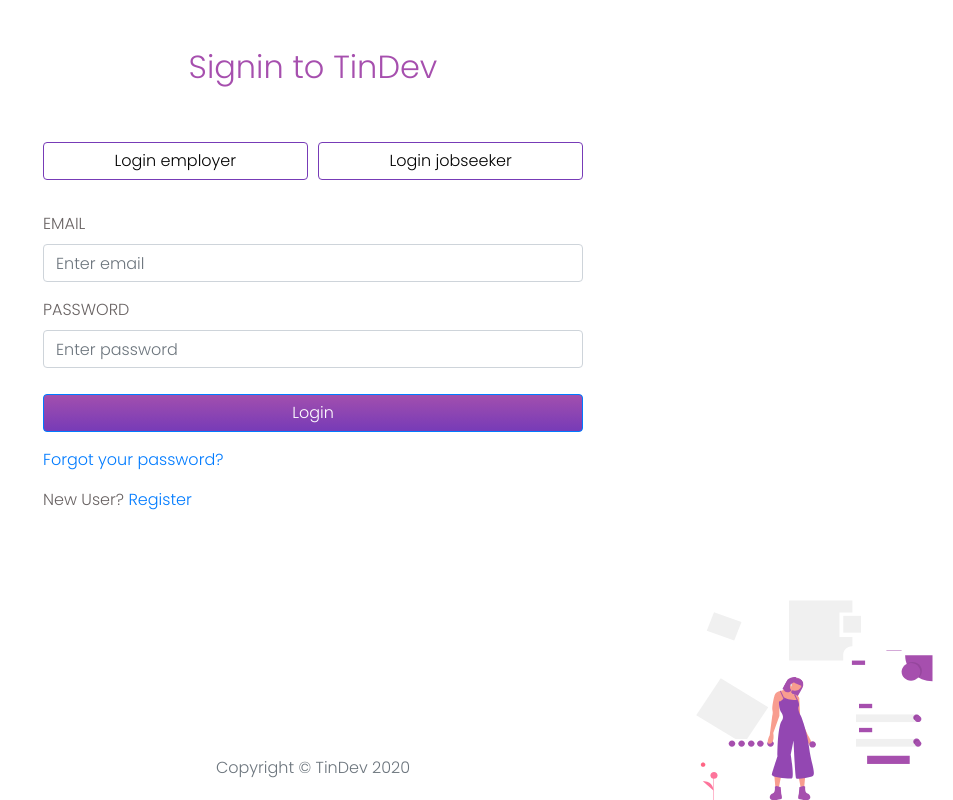
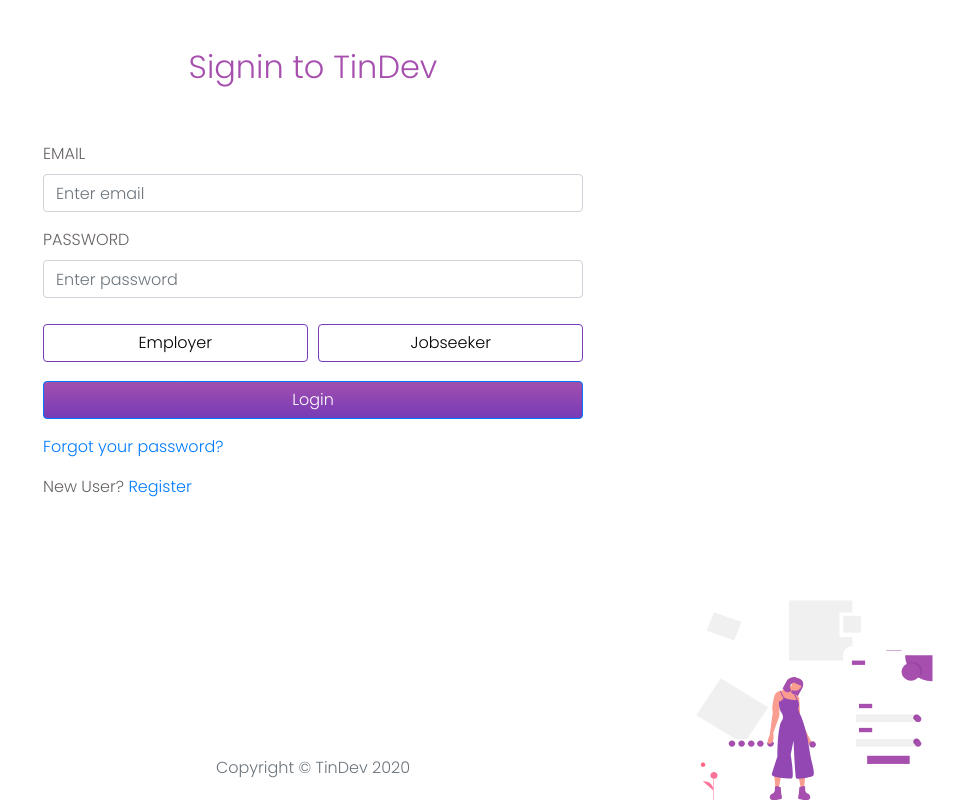
Before and after one commit to khumair/Tindev-Frontend, a React (Create React App) app: page /login in a window 1280 px wide. Shown: the whole page, without its empty margins (327-1280 px from the left). Built offline with nearby package versions, Linux system fonts and the light colour scheme.

Commit message:
Removing extra

```diff
--- /dev/null
+++ b/src/components/Role/index.tsx
@@ -0,0 +1,23 @@
+import React from 'react'
+import { Button } from 'react-bootstrap'
+
+type RoleProps = {
+  text1: string
+  text2: string
+  handleRole: any
+}
+
+const Role = ({ text1, text2, handleRole }: RoleProps) => {
+  return (
+    <>
+      <Button className="employer-role" id="employer" onClick={handleRole}>
+        {text1}
+      </Button>
+      <Button className="jobseeker-role" id="jobseeker" onClick={handleRole}>
+        {text2}
+      </Button>
+    </>
+  )
+}
+
+export default Role
--- a/src/pages/Login/index.tsx
+++ b/src/pages/Login/index.tsx
@@ -2,18 +2,17 @@ import React, { useState, useEffect } from 'react'
 import { useDispatch, useSelector } from 'react-redux'
 import { useHistory } from 'react-router-dom'
 import { Link } from 'react-router-dom'
-import { Form, Row, Col, Button } from 'react-bootstrap'
+import { Form, Row, Col } from 'react-bootstrap'
 
 import CustomSvgIcon from '../../components/CustomSvgIcon'
 import starsLady from '../../media/standing-lady.svg'
 import Loader from '../../components/Loader'
 import Message from '../../components/Message'
 import FormContainer from '../../components/FormContainer'
-
+import Role from '../../components/Role'
 import CustomButton from '../../components/CustomButton'
 import { loginEmployerRequest } from '../../redux/actions/employer'
 import { loginJobseekerRequest } from '../../redux/actions/jobseeker'
-
 import { AppState } from '../../redux/types'
 import LocalStorage from '../../local-storage'
 
@@ -37,7 +36,6 @@ const Login = () => {
   const employerLoader = useSelector(
     (state: AppState) => state.employer.loading
   )
-  //const { loading, error } = jobseeker || employer
 
   useEffect(() => {
     const token = LocalStorage.getToken()
@@ -84,16 +82,6 @@ const Login = () => {
         {jobseekerError && <Message variant="danger">{jobseekerError}</Message>}
         {jobseekerLoader && <Loader />}
         <Form onSubmit={submitHandler}>
-          <Button className="employer-role" id="employer" onClick={handleRole}>
-            Login employer
-          </Button>
-          <Button
-            className="jobseeker-role"
-            id="jobseeker"
-            onClick={handleRole}
-          >
-            Login jobseeker
-          </Button>
           <Form.Group controlId="email">
             <Form.Label className="label">EMAIL</Form.Label>
             <Form.Control
@@ -112,6 +100,8 @@ const Login = () => {
               onChange={e => setPassword(e.target.value)}
             ></Form.Control>
           </Form.Group>
+
+          <Role handleRole={handleRole} text1="Employer" text2="Jobseeker" />
           <CustomButton text="Login" className="login-button" />
         </Form>
         <Row className="forgot-password py-3">
--- a/src/pages/Register/index.tsx
+++ b/src/pages/Register/index.tsx
@@ -1,7 +1,7 @@
 import React, { useState } from 'react'
 import { useDispatch, useSelector } from 'react-redux'
 import { Link } from 'react-router-dom'
-import { Form, Col, Button } from 'react-bootstrap'
+import { Form, Col } from 'react-bootstrap'
 
 import HalfCircle from '../../components/HalfCircle'
 import CustomSvgIcon from '../../components/CustomSvgIcon'
@@ -13,6 +13,7 @@ import { registerEmployerRequest } from '../../redux/actions/employer'
 import { registerJobseekerRequest } from '../../redux/actions/jobseeker'
 import { AppState } from '../../redux/types'
 import FormContainer from '../../components/FormContainer'
+import Role from '../../components/Role'
 
 const Register = () => {
   const [email, setEmail] = useState('')
@@ -72,16 +73,6 @@ const Register = () => {
           <Message variant="success">{message}</Message>
         )}
         <Form onSubmit={handleSubmit} className="container">
-          <Button className="employer-role" id="employer" onClick={handleRole}>
-            Register employer
-          </Button>
-          <Button
-            className="jobseeker-role"
-            id="jobseeker"
-            onClick={handleRole}
-          >
-            Register jobseeker
-          </Button>
           <Form.Row>
             <Form.Group as={Col} controlId="validationCustomEmail">
               <Form.Control
@@ -124,7 +115,9 @@ const Register = () => {
             </Form.Group>
           </Form.Row>
 
-          <CustomButton text="Submit" className="my-3 register-button" />
+          <Role handleRole={handleRole} text1="Employer" text2="Jobseeker" />
+
+          <CustomButton text="Register" className="my-3 register-button" />
 
           <p>
             Already a member? <Link to="/login">Sign In</Link>
--- a/src/scss/styles.scss
+++ b/src/scss/styles.scss
@@ -106,7 +106,7 @@ a:hover {
 
 Button.employer-role,
 Button.jobseeker-role {
-  margin-bottom: 2rem;
+  margin: 0.6rem 0;
   min-width: 49%;
   border: #773bb7 1px solid;
   background: white;
@@ -130,6 +130,7 @@ Button.employer-role {
 
 Button.register-button {
   min-width: 100%;
+  margin: 0.3rem 0;
 }
 
 .DatePicker__input {
```
